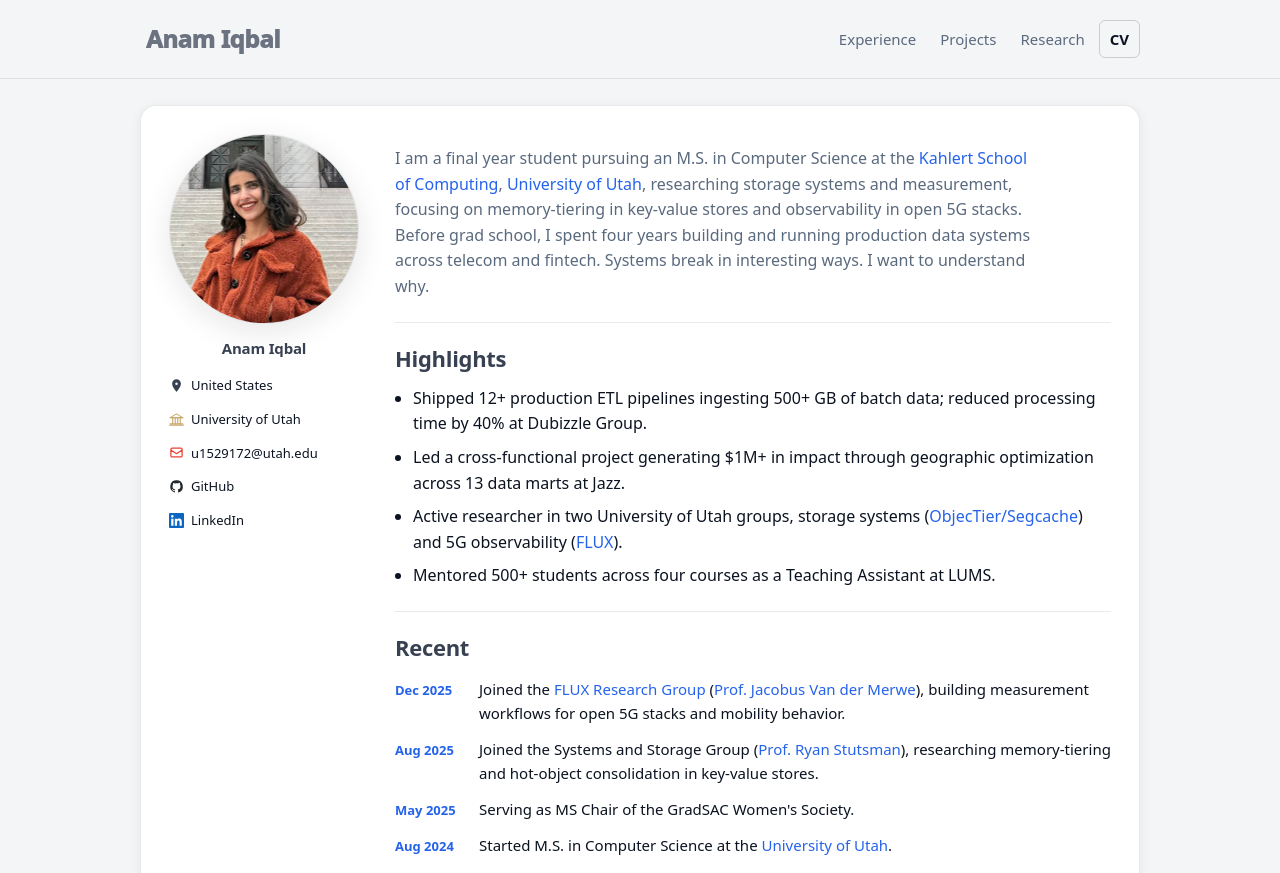
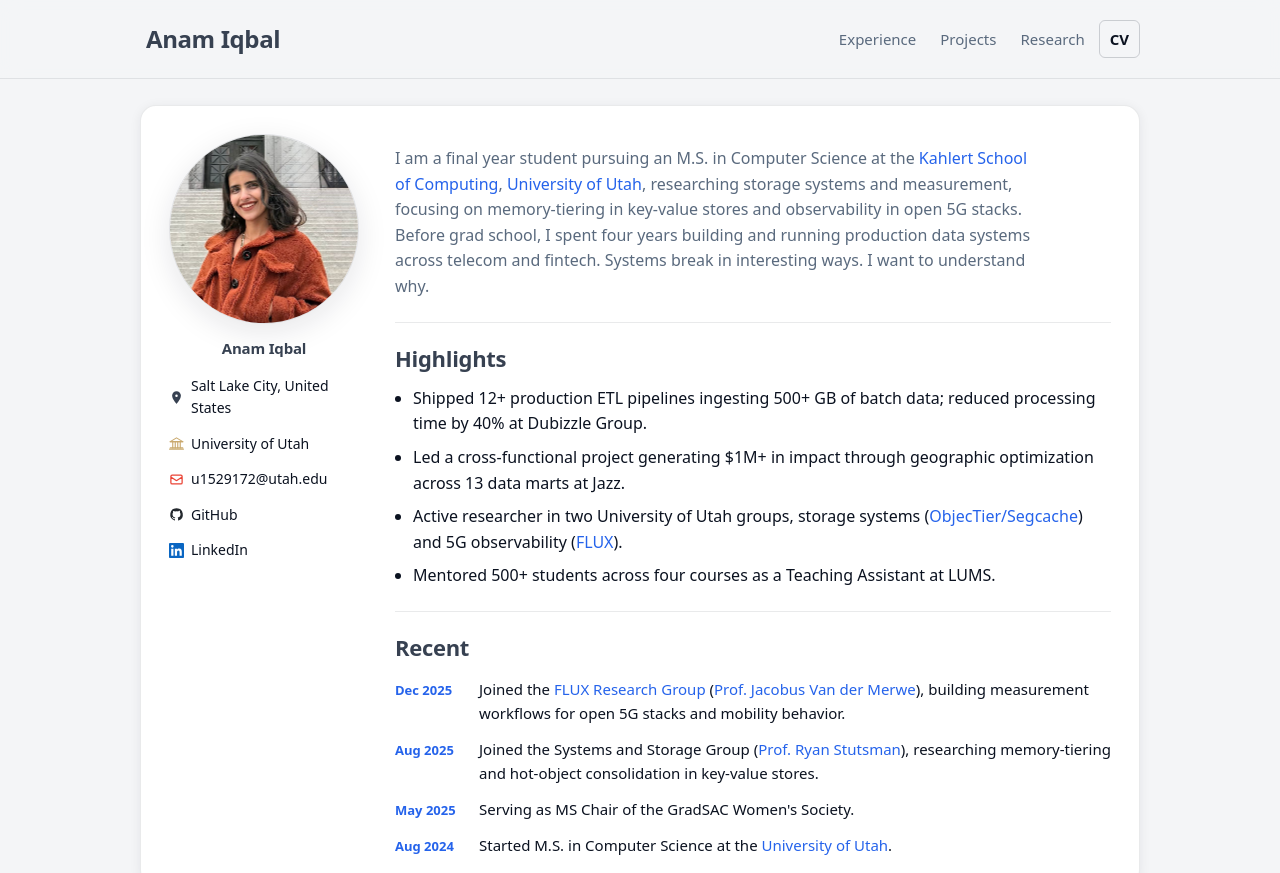
Before and after one commit to anamiqball/anamiqball.github.io, a plain HTML site: page index.html in a window 1280 px wide. Shown: the top 873 px of the page. Drawn offline with Linux system fonts and the light colour scheme.

Commit message:
Darker lighter-weight navbar name, bigger sidebar font, SLC location

```diff
--- a/assets/style.css
+++ b/assets/style.css
@@ -73,10 +73,10 @@ header{
 
 .brand-text .name{
   font-size: 24px;
-  font-weight: 950;
+  font-weight: 700;
   letter-spacing: -0.4px;
   line-height: 1.05;
-  color: #6b7280;
+  color: #374151;
 }
 
 .brand:hover .brand-text .name{
@@ -201,7 +201,7 @@ header{
   gap: 7px;
   padding: 3px 0;
   color: var(--text);
-  font-size: 13px;
+  font-size: 14px;
   font-weight: 500;
   text-decoration: none;
 }
--- a/index.html
+++ b/index.html
@@ -5,7 +5,7 @@
   <meta name="viewport" content="width=device-width, initial-scale=1" />
   <title>Anam Iqbal</title>
   <meta name="description" content="Anam Iqbal — Data, Systems, Measurement. Experience, research, projects, and contact." />
-  <link rel="stylesheet" href="assets/style.css?v=38" />
+  <link rel="stylesheet" href="assets/style.css?v=39" />
   <link rel="icon" type="image/svg+xml" href="assets/favicon.svg" />
 </head>
 
@@ -50,7 +50,7 @@
                   <path d="M12 2C8.13 2 5 5.13 5 9c0 5.25 7 13 7 13s7-7.75 7-13c0-3.87-3.13-7-7-7z" fill="#374151"/>
                   <circle cx="12" cy="9" r="2" fill="white"/>
                 </svg>
-                <span>United States</span>
+                <span>Salt Lake City, United States</span>
               </div>
 
               <a class="social" href="https://www.utah.edu/" target="_blank" rel="noreferrer" aria-label="University of Utah">
```
Also changed, not shown: contact.html (+1 -1 lines), experience.html (+1 -1 lines), projects.html (+1 -1 lines), research.html (+1 -1 lines), resume.html (+1 -1 lines).
